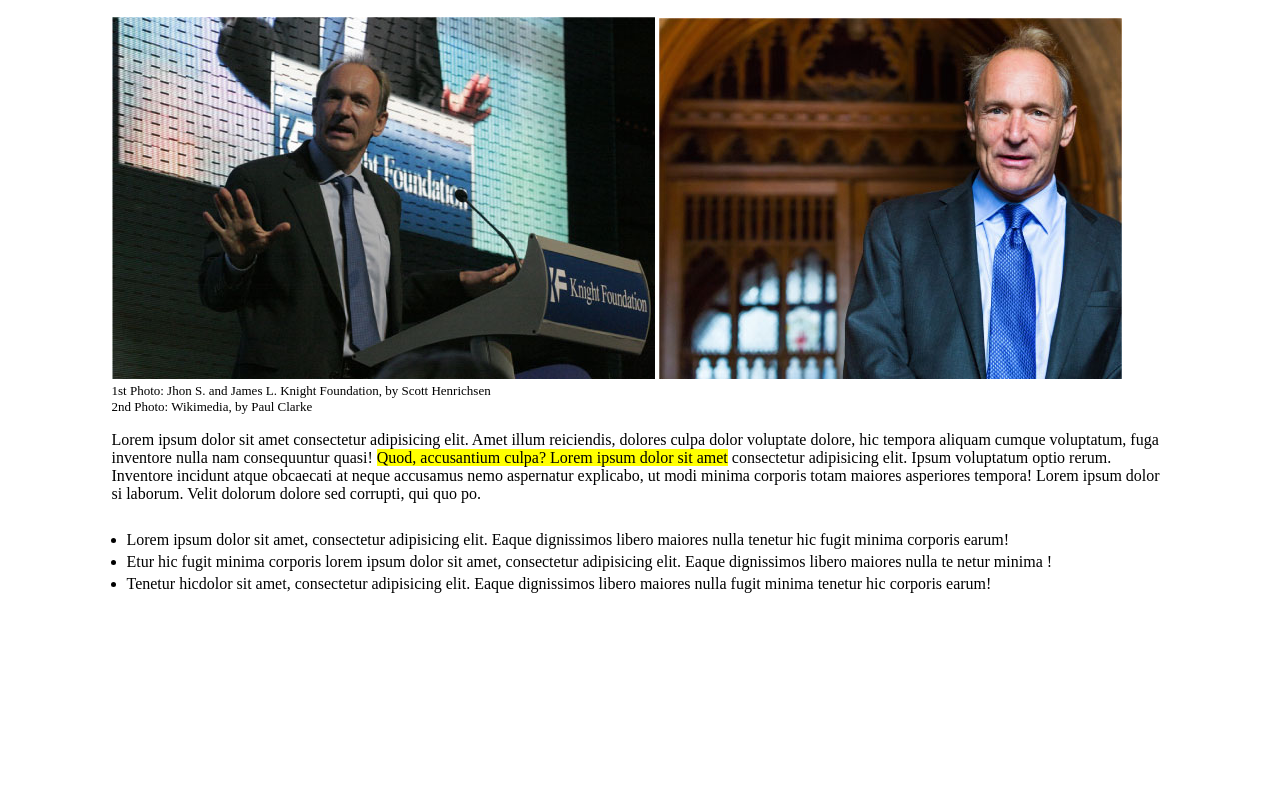
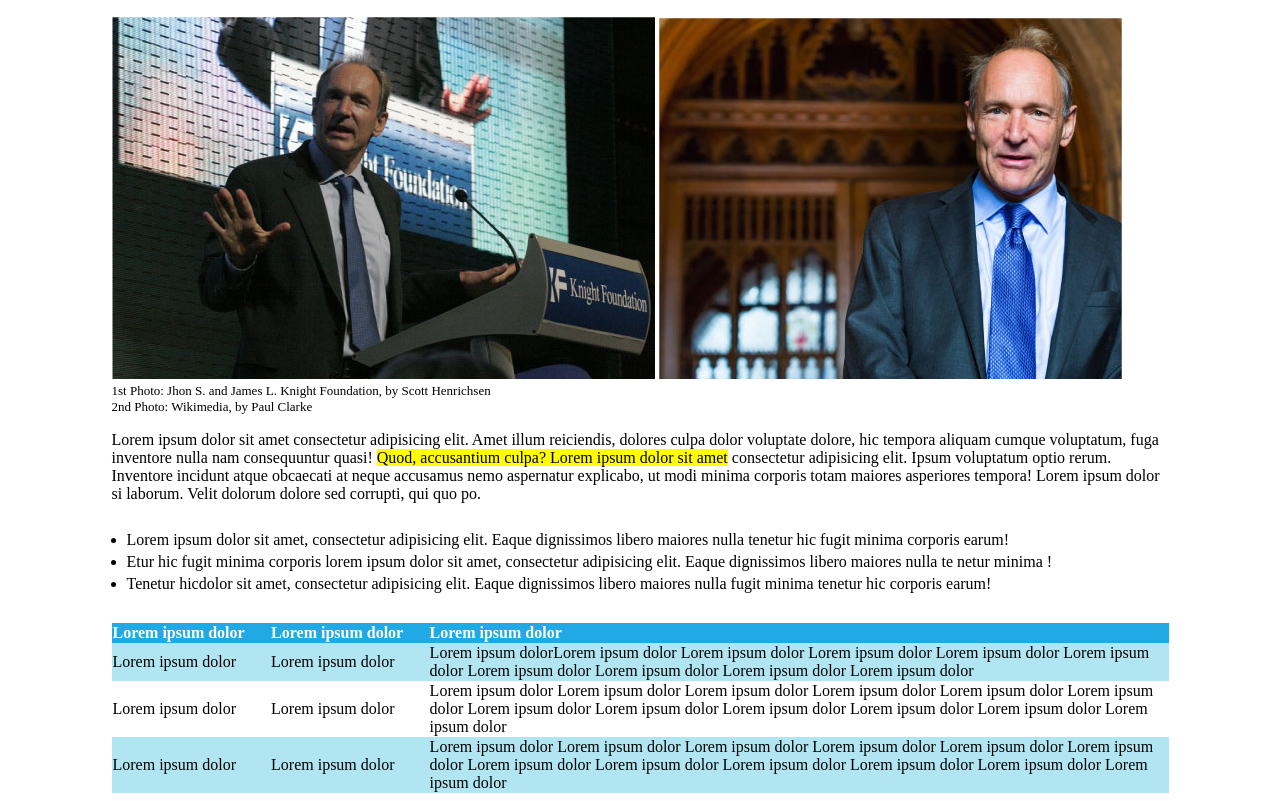
Before and after one commit to Yu4iy/html-css-booleaner, a plain HTML site: page index.html in a window 1280 px wide. Shown: the part 284-1085 px from the top of the page. Before the commit the page ends 907 px from the top, so only its background shows below. Drawn offline with Linux system fonts and the light colour scheme.

Commit message:
add sec."Table"

```diff
--- a/css/style.css
+++ b/css/style.css
@@ -52,3 +52,23 @@ section ul {
 .list {
 	margin:34px 0 36px ;
 }
+
+/* sec."Table" */
+
+
+table, th, td {
+	border-collapse: collapse;
+	text-align: start;
+}
+
+.table-size {
+	width: 70%;
+}
+
+.table-head {
+	background-color: #20a9e5;
+	color: #fff;
+}
+.table-row {
+	background-color: #b1e5f2;
+}
--- a/index.html
+++ b/index.html
@@ -66,6 +66,38 @@
 				</div>
 
 			</section>
+
+			<!-- sec."Table" -->
+			<section>
+				<table >
+					<thead>
+						<tr class="table-head">
+							<th>Lorem ipsum dolor</th>
+							<th>Lorem ipsum dolor</th>
+							<th class="table-size">Lorem ipsum dolor</th>
+						</tr>
+					</thead>
+					<tbody>
+						<tr class="table-row">
+							<td>Lorem ipsum dolor</td>
+							<td>Lorem ipsum dolor</td>
+							<td>Lorem ipsum dolorLorem ipsum dolor Lorem ipsum dolor Lorem ipsum dolor Lorem ipsum dolor Lorem ipsum dolor Lorem ipsum dolor Lorem ipsum dolor Lorem ipsum dolor Lorem ipsum dolor </td>
+						</tr>
+						<tr>
+							<td>Lorem ipsum dolor</td>
+							<td>Lorem ipsum dolor</td>
+							<td>Lorem ipsum dolor Lorem ipsum dolor Lorem ipsum dolor Lorem ipsum dolor Lorem ipsum dolor Lorem ipsum dolor Lorem ipsum dolor Lorem ipsum dolor Lorem ipsum dolor Lorem ipsum dolor Lorem ipsum dolor Lorem ipsum dolor </td>
+						</tr>
+						<tr>
+						<tr class="table-row">
+							<td>Lorem ipsum dolor</td>
+							<td>Lorem ipsum dolor</td>
+							<td>Lorem ipsum dolor Lorem ipsum dolor Lorem ipsum dolor Lorem ipsum dolor Lorem ipsum dolor Lorem ipsum dolor Lorem ipsum dolor Lorem ipsum dolor Lorem ipsum dolor Lorem ipsum dolor Lorem ipsum dolor Lorem ipsum dolor  </td>
+						</tr>
+					</tbody>
+					</table>
+			</section>
+
 		</main>
 	</div>
 </body>
```
